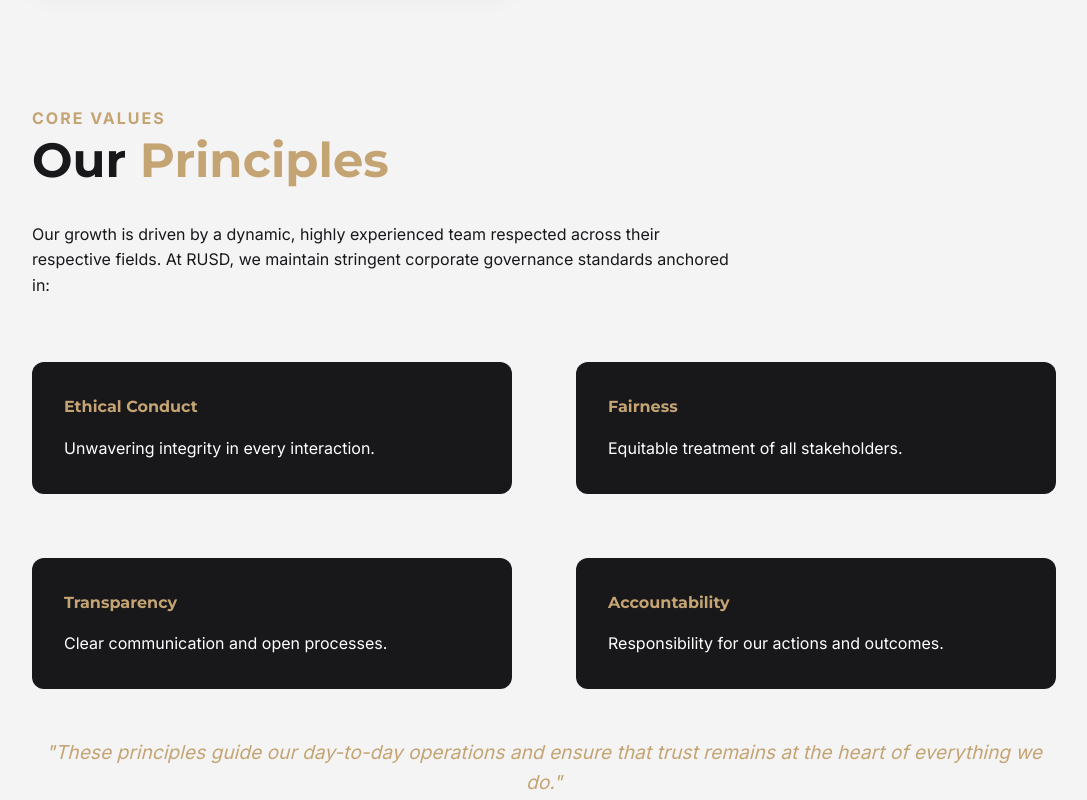
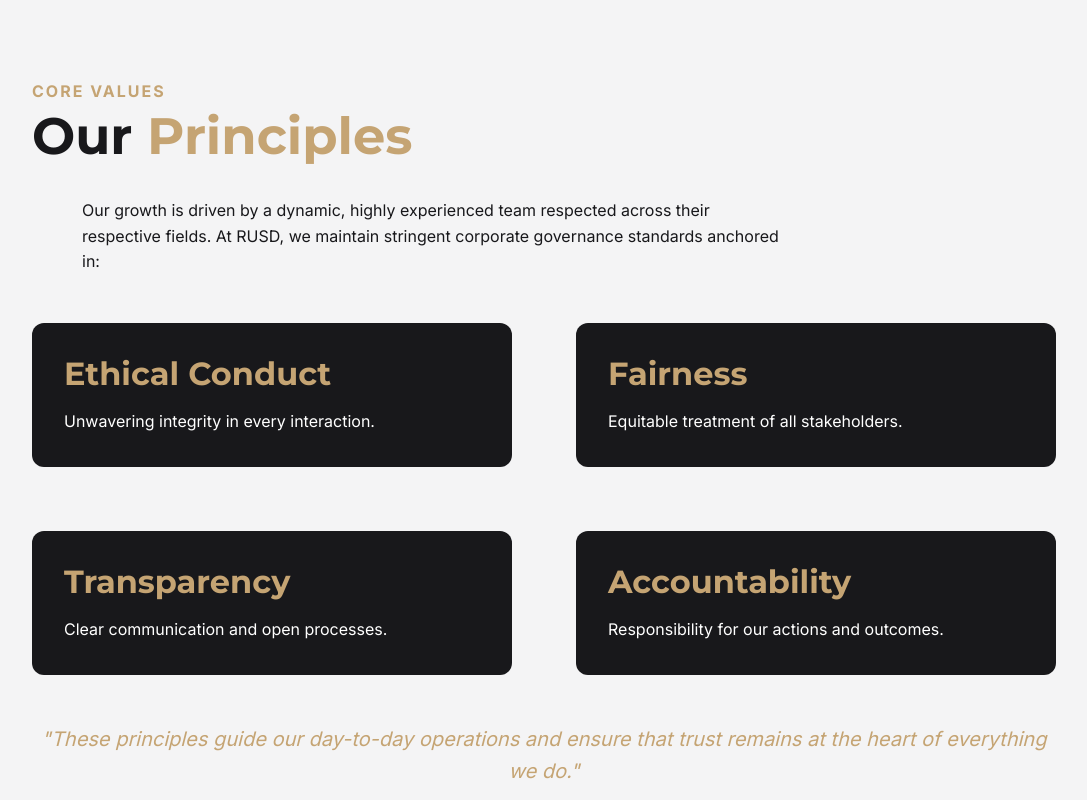
Before and after one commit to ghayas110/alamantrustlltd, a Next.js app: page /about in a window 1280 px wide. Shown: the part 1440-2240 px from the top of the page, without its empty margins (96-1183 px from the left). Built offline with nearby package versions, Linux system fonts and the light colour scheme.

Commit message:
refactor: Standardize typography and spacing using CSS variables and remove redundant inline styles.

```diff
--- a/app/about/page.tsx
+++ b/app/about/page.tsx
@@ -9,7 +9,7 @@ export const metadata: Metadata = {
 export default function About() {
     return (
         <>
-            <section className="section section-tight">
+            <section className="section-tight">
                 <div className="section-header">
                     <Reveal>
                         <span className="gold" style={{ textTransform: 'uppercase', letterSpacing: '2px', fontWeight: '700' }}>About Us</span>
@@ -19,7 +19,7 @@ export default function About() {
 
                 <div className="grid-2" style={{ alignItems: 'start', gap: '4rem' }}>
                     <Reveal>
-                        <h3 className="serif" style={{ fontSize: '1.8rem', marginBottom: '1.5rem' }}>Built on <span className="gold">Trust</span>, Backed by <span className="gold">Strength</span></h3>
+                        <h3 className="serif" style={{ marginBottom: '1.5rem' }}>Built on <span className="gold">Trust</span>, Backed by <span className="gold">Strength</span></h3>
                         <p style={{ marginBottom: '1.5rem' }}>
                             Al Aman Trust Services is a licensed managed trust company dedicated to providing bespoke solutions in today’s evolving business landscape. Based in the premier midshore jurisdiction of Labuan, Malaysia, we are regulated by the Labuan Financial Services Authority (Labuan FSA).
                         </p>
@@ -58,7 +58,7 @@ export default function About() {
                 </div>
             </section>
 
-             <section className="section section-tight" style={{ background: 'var(--bg-light)' }}>
+             <section className="section-tight" style={{ background: 'var(--bg-light)' }}>
                 <div className="grid-2" style={{ alignItems: 'center', gap: '4rem' }}>
                     <Reveal>
                         <div style={{ position: 'relative' }}>
@@ -86,7 +86,7 @@ export default function About() {
                         </div>
                     </Reveal>
                     <Reveal delay={0.2}>
-                         <h3 className="serif" style={{ marginBottom: '2rem', fontSize: '2rem' }}>Our Heritage: <span className="gold">The RUSD Connection</span></h3>
+                         <h3 className="serif" style={{ marginBottom: '2rem' }}>Our Heritage: <span className="gold">The RUSD Connection</span></h3>
                          <p style={{ marginBottom: '1.5rem' }}>
                             The RUSD Group, headquartered in Saudi Arabia, has been a pioneer in Shariah-compliant services since 2002. The name "RUSD" reflects a commitment to reviving flexible Islamic economic jurisprudence for the modern era—bridging the gap between tradition and innovation.
                         </p>
@@ -97,7 +97,7 @@ export default function About() {
                 </div>
             </section>
 
-            <section className="section section-tight">
+            <section className="section-tight">
                  <div className="section-header">
                     <Reveal>
                         <span className="gold" style={{ textTransform: 'uppercase', letterSpacing: '2px', fontWeight: '700' }}>Core Values</span>
@@ -136,12 +136,12 @@ export default function About() {
                 </div>
                  <div style={{ marginTop: '3rem', textAlign: 'center' }}>
                      <Reveal>
-                        <p className="gold" style={{ fontSize: '1.2rem', fontStyle: 'italic' }}>"These principles guide our day-to-day operations and ensure that trust remains at the heart of everything we do."</p>
+                        <p className="gold" style={{ fontStyle: 'italic', fontSize: '1.25rem' }}>"These principles guide our day-to-day operations and ensure that trust remains at the heart of everything we do."</p>
                     </Reveal>
                  </div>
             </section>
 
-            <section className="section section-tight" style={{ background: 'var(--bg-light)' }}>
+            <section className="section-tight" style={{ background: 'var(--bg-light)' }}>
                 <div className="section-header" style={{ maxWidth: '100%' }}>
                     <Reveal>
                         <h2 className="serif">Why Choose <span className="gold">Al Aman Trust Services</span></h2>
@@ -166,7 +166,7 @@ export default function About() {
                                 boxShadow: '0 4px 6px rgba(0,0,0,0.05)',
                                 border: '1px solid rgba(0,0,0,0.05)'
                             }}>
-                                <h3 className="gold" style={{ fontSize: '1.25rem', marginBottom: '1rem' }}>{item.title}</h3>
+                                <h3 className="gold" style={{ marginBottom: '1rem' }}>{item.title}</h3>
                                 <p>{item.desc}</p>
                             </div>
                         </Reveal>
--- a/app/globals.css
+++ b/app/globals.css
@@ -11,6 +11,24 @@
     --sidebar-bg: #FFFFFF;
     --transition-speed: 0.3s;
     --card-shadow: 0 10px 15px -3px rgba(0, 0, 0, 0.1), 0 4px 6px -2px rgba(0, 0, 0, 0.05);
+
+    /* Typography Scale */
+    --h1-size: clamp(2.5rem, 5vw, 4.5rem);
+    --h2-size: clamp(2rem, 4vw, 3.5rem);
+    --h3-size: clamp(1.5rem, 3vw, 2rem);
+    --p-size: 1rem;
+    --p-lg-size: 1.125rem;
+
+    /* Spacing */
+    --section-padding: 6rem 10%;
+    --section-tight-padding: 4rem 10%;
+}
+
+@media (max-width: 768px) {
+    :root {
+        --section-padding: 4rem 5%;
+        --section-tight-padding: 3rem 5%;
+    }
 }
 
 * {
@@ -25,6 +43,7 @@ body {
     background-color: var(--bg-light);
     line-height: 1.6;
     overflow-x: hidden;
+    font-size: var(--p-size);
 }
 
 h1,
@@ -34,6 +53,19 @@ h4,
 .serif {
     font-family: var(--font-montserrat), sans-serif;
     font-weight: 700;
+    line-height: 1.2;
+}
+
+h1 {
+    font-size: var(--h1-size);
+}
+
+h2 {
+    font-size: var(--h2-size);
+}
+
+h3 {
+    font-size: var(--h3-size);
 }
 
 .gold {
@@ -281,7 +313,7 @@ h4,
 }
 
 .hero-content h1 {
-    font-size: 4.5rem;
+    font-size: var(--h1-size);
     margin-bottom: 1rem;
     line-height: 1.1;
 }
@@ -295,20 +327,20 @@ h4,
 
 /* Sections */
 .section {
-    padding: 8rem 10%;
+    padding: var(--section-padding);
 }
 
 .section-tight {
-    padding: 4rem 10%;
+    padding: var(--section-tight-padding);
 }
 
 .section-header {
-    margin-bottom: 4rem;
-    max-width: 700px;
+    margin-bottom: 3rem;
+    max-width: 800px;
 }
 
 .section-header h2 {
-    font-size: 3rem;
+    font-size: var(--h2-size);
     margin-bottom: 1rem;
     line-height: 1.2;
 }
@@ -563,7 +595,7 @@ h4,
 .services-vertical {
     display: flex;
     flex-direction: column;
-    gap: 6rem;
+    gap: 4rem;
 }
 
 .service-row {
--- a/app/services/page.tsx
+++ b/app/services/page.tsx
@@ -91,7 +91,7 @@ export default function Services() {
                                 <div style={{ position: "absolute", bottom: "-20px", right: "-20px", width: "100px", height: "100px", borderBottom: "2px solid #D4AF37", borderRight: "2px solid #D4AF37", zIndex: -1 }}></div>
                             </div>
                             <div>
-                                <h2 className="serif" style={{ marginBottom: "1.5rem", fontSize: "2.5rem" }}>
+                                <h2 className="serif" style={{ marginBottom: "1.5rem" }}>
                                     Our <span className="gold">Solutions</span>
                                 </h2>
                                 <div style={{ fontSize: "1.1rem", lineHeight: "1.6" }}>
@@ -116,8 +116,8 @@ export default function Services() {
                         <Link href={`/services/${service.slug}`} style={{ textDecoration: 'none', color: 'inherit' }}>
                             <div className={`service-row ${index % 2 !== 0 ? 'reverse' : ''}`}>
                                 <div className="service-content">
-                                    <h3 className="serif gold" style={{ fontSize: '2rem' }}>{service.headline}</h3>
-                                    <p className="subtitle" style={{ fontSize: '1.1rem', marginBottom: '1rem', fontWeight: 600, color: 'var(--text-body)' }}>
+                                    <h3 className="serif gold">{service.headline}</h3>
+                                    <p className="subtitle" style={{ marginBottom: '1rem', fontWeight: 600, color: 'var(--text-body)' }}>
                                         {service.subHeadline}
                                     </p>
                                     <p style={{ marginBottom: '1.5rem' }}>{service.shortDescription}</p>
```
Also changed, not shown: app/page.tsx (+4 -4 lines).
